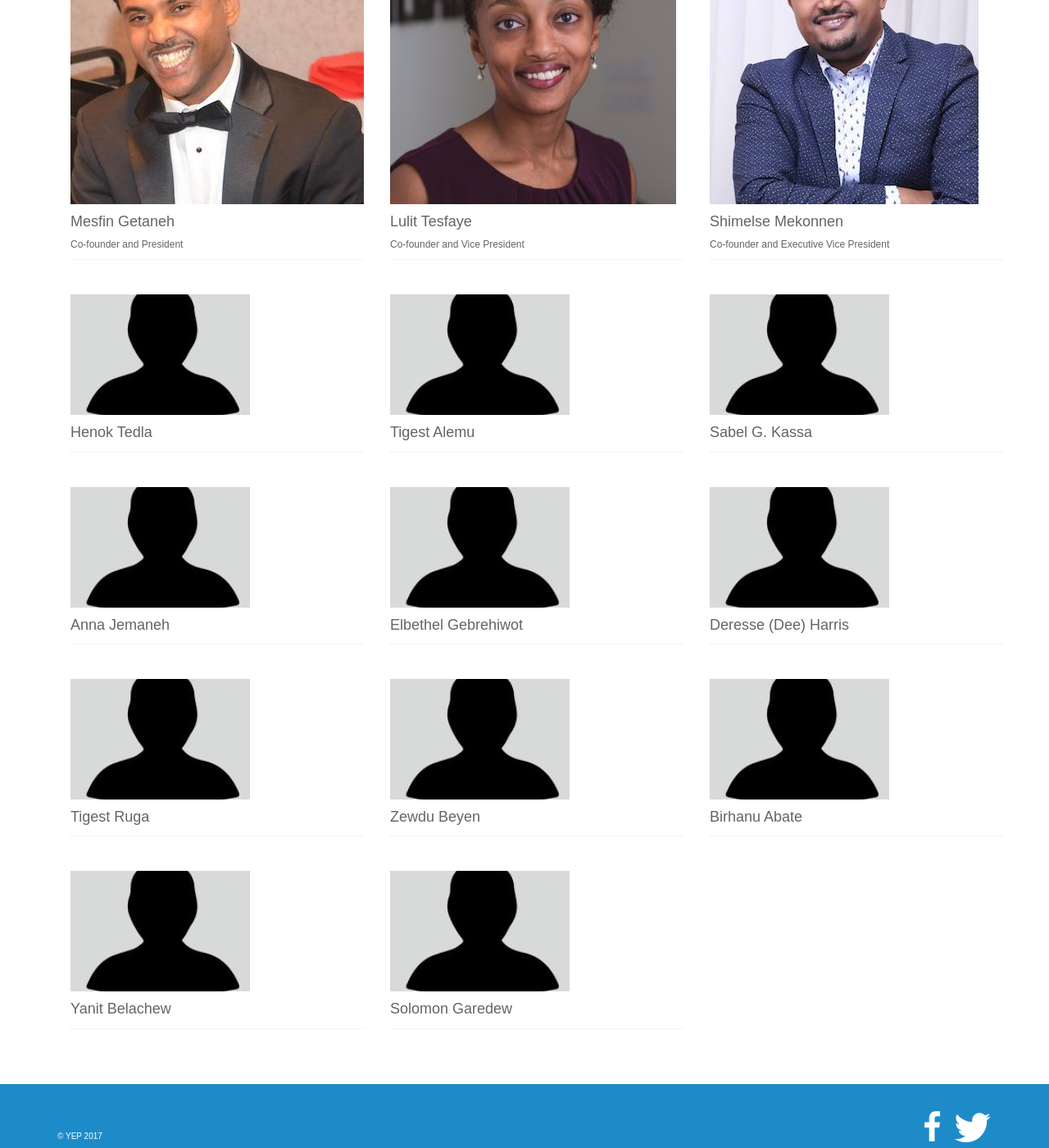
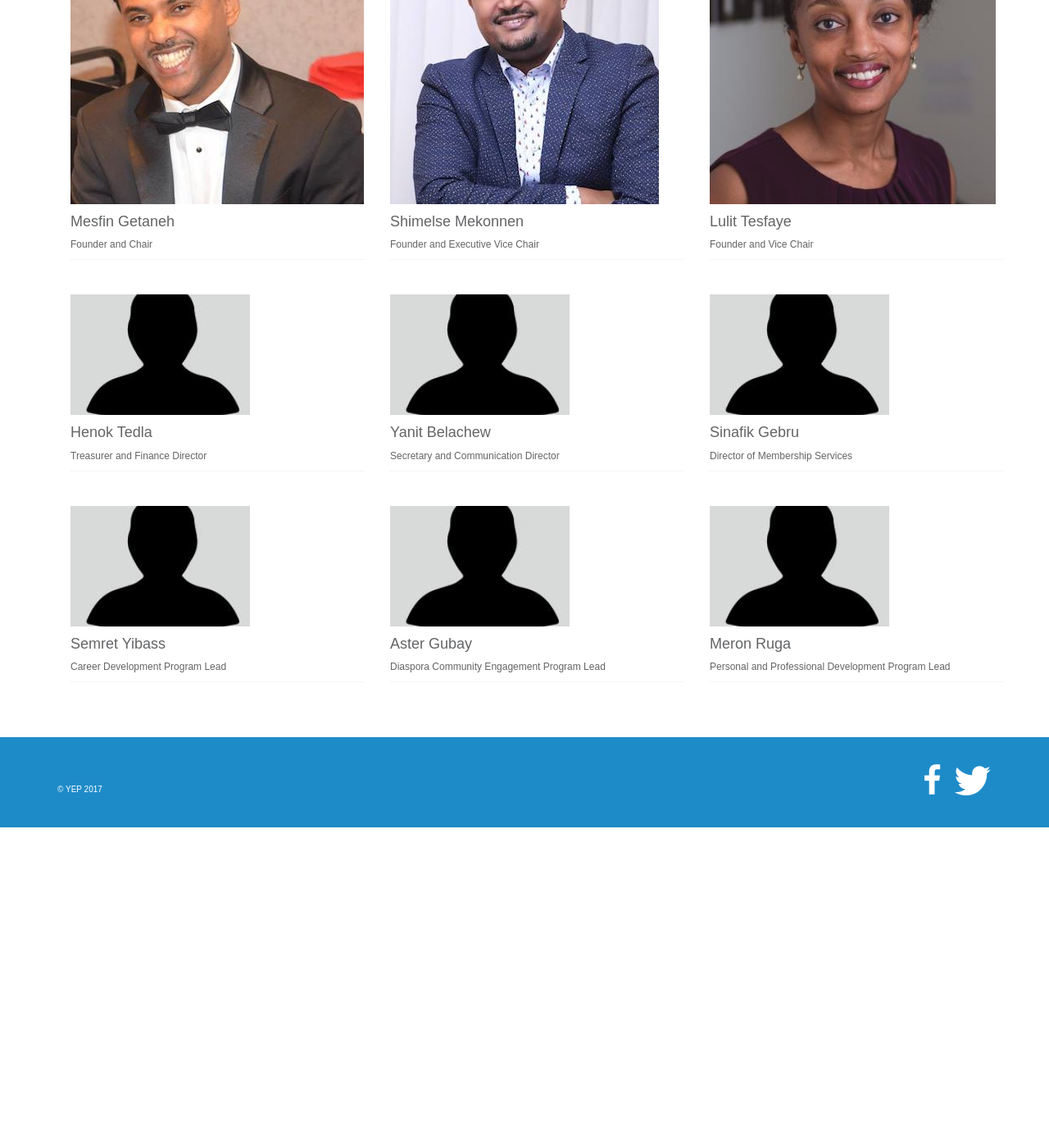
Before and after one commit to YEPNetwork/yepnetwork.github.io, a Jekyll site: the page built from _page/team.html, in a window 1280 px wide and 1400 px high, scrolled down 443 px. Shown: the whole window at 82% size. Built offline with Jekyll 4.4.1, drawn with Linux system fonts in a browser that asks for light colours; nearby versions of some CDN libraries; some web fonts are replaced; after the commit the page ends 1452 px from its top, so only the background shows below that.

Commit message:
Updated past and current team.

```diff
--- /dev/null
+++ b/_data/past-team-members.yml
@@ -0,0 +1,10 @@
+- name: Tigest Alemu
+- name: Sabel G. Kassa
+- name: Anna Jemaneh
+- name: Elbethel Gebrehiwot
+- name: Deresse (Dee) Harris
+- name: Tigest Ruga
+- name: Zewdu Beyen
+- name: Birhanu Abate
+- name: Yanit Belachew
+- name: Solomon Garedew
--- a/_data/team.yml
+++ b/_data/team.yml
@@ -1,20 +1,21 @@
 - name: Mesfin Getaneh
-  position: Co-founder and President
+  position: Founder and Chair
   image: mesfin-getaneh.jpg
+- name: Shimelse Mekonnen
+  position: Founder and Executive Vice Chair
+  image: shimeles-mekonnen.jpg
 - name: Lulit Tesfaye
-  position: Co-founder and Vice President
+  position: Founder and Vice Chair
   image: lulit-tesfaye.jpg
-- name: Shimelse Mekonnen
-  position: Co-founder and Executive Vice President
-  image: shimeles-mekonnen.jpg
 - name: Henok Tedla
-- name: Tigest Alemu
-- name: Sabel G. Kassa
-- name: Anna Jemaneh
-- name: Elbethel Gebrehiwot
-- name: Deresse (Dee) Harris
-- name: Tigest Ruga
-- name: Zewdu Beyen
-- name: Birhanu Abate
+  position: Treasurer and Finance Director
 - name: Yanit Belachew
-- name: Solomon Garedew
+  position: Secretary and Communication Director
+- name: Sinafik Gebru
+  position: Director of Membership Services
+- name: Semret Yibass
+  position: Career Development Program Lead
+- name: Aster Gubay
+  position: Diaspora Community Engagement Program Lead
+- name: Meron Ruga
+  position: Personal and Professional Development Program Lead
```
